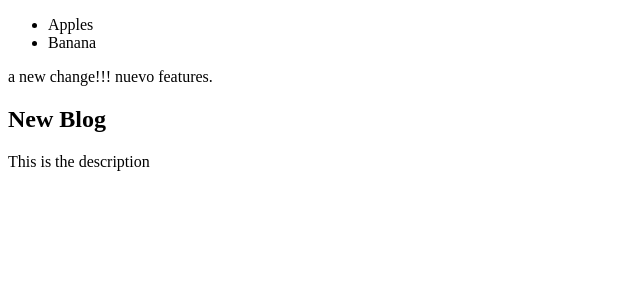
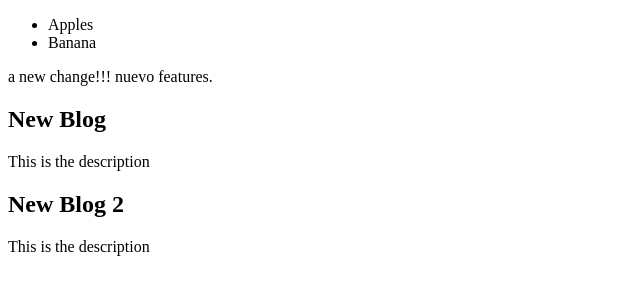
Before and after one commit to jaguell/test-bootcamp, a plain HTML site: page index.html in a window 1280 px wide. Shown: the whole page, without its empty margins (0-640 px from the left). Drawn offline with Linux system fonts and the light colour scheme.

Commit message:
added new article

```diff
--- a/index.html
+++ b/index.html
@@ -75,5 +75,9 @@ bola?
       <h2>New Blog</h2>
       <p>This is the description</p>
     </article>
+    <article>
+      <h2>New Blog 2</h2>
+      <p>This is the description</p>
+    </article>
   </body>
 </html>
```
